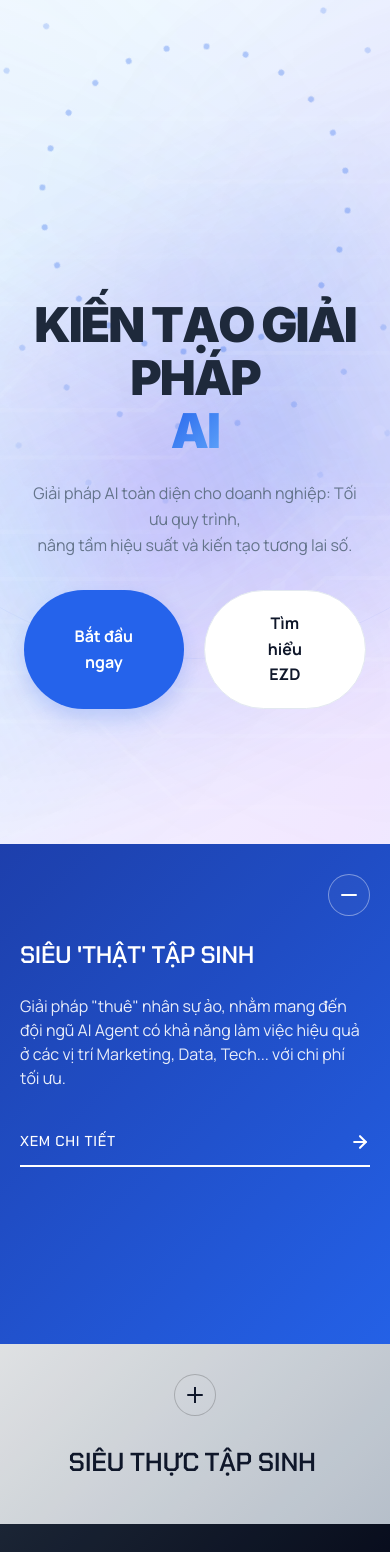
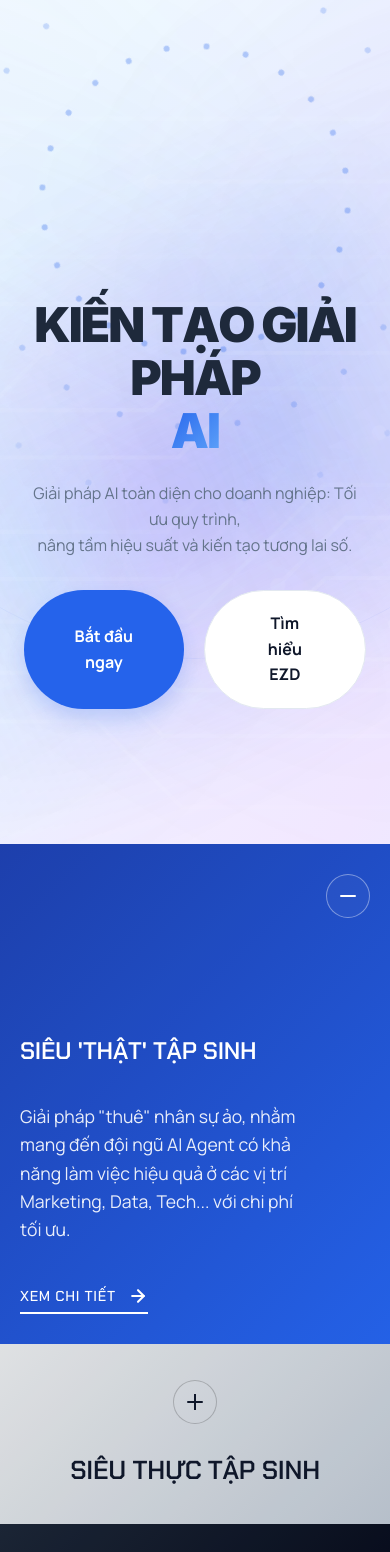
Before and after one commit to ezdproduct/EZDwebsite, a Next.js app: page / in a window 390 px wide. Shown: the top 1552 px of the page. Built offline with nearby package versions, Linux system fonts and the light colour scheme; a web font is replaced by a local one.

Commit message:
Rotate inactive titles and position icons on the right margin to match reference

```diff
--- a/components/ServiceAccordion.module.css
+++ b/components/ServiceAccordion.module.css
@@ -31,11 +31,12 @@
     transition: all 0.8s cubic-bezier(0.25, 1, 0.5, 1);
     display: flex;
     flex-direction: column;
-    padding: 40px 30px;
+    padding: 60px 40px;
     color: white;
     overflow: hidden;
     background-size: cover;
     background-position: center;
+    justify-content: center;
 }
 
 .panel::before {
@@ -63,23 +64,28 @@
     opacity: 0.1;
 }
 
-.panel.active .header {
-    justify-content: flex-end;
-    margin-bottom: 40px;
+.iconContainer {
+    position: absolute;
+    right: 20px;
+    top: 50%;
+    transform: translateY(-50%);
+    z-index: 5;
+    transition: all 0.5s ease;
 }
 
-.panel.active .content {
-    margin-top: 0;
+.panel:not(.active) .iconContainer {
+    right: 50%;
+    transform: translate(50%, -50%);
+}
+
+@media (min-width: 769px) {
+    .panel:not(.active) .iconContainer {
+        right: 20px;
+        transform: translateY(-50%);
+    }
 }
 
 
-.header {
-    position: relative;
-    z-index: 2;
-    margin-bottom: auto;
-    display: flex;
-    justify-content: flex-start;
-}
 
 .toggle {
     width: 44px;
@@ -139,63 +145,35 @@
     font-weight: 600;
     margin: 0;
     white-space: nowrap;
-    transition: all 0.5s ease;
+    transition: all 0.8s cubic-bezier(0.25, 1, 0.5, 1);
     text-transform: uppercase;
     letter-spacing: -0.01em;
-    display: flex;
-    flex-wrap: wrap;
-}
-
-.word {
-    display: inline-block;
-    margin-right: 0.22em;
-}
-
-.word:last-child {
-    margin-right: 0;
 }
 
 
-.panel:not(.active) .header {
-    margin-bottom: 20px;
+.panel:not(.active) .content {
+    margin: 0;
+    padding: 0;
+    display: flex;
+    align-items: center;
     justify-content: center;
 }
 
-.panel:not(.active) .content {
-    margin-top: 0;
-    padding: 0 15px;
-}
-
 .panel:not(.active) .title {
-    transform: none;
-    position: static;
-    font-size: 36px;
-    white-space: normal;
+    transform: rotate(-90deg);
+    font-size: 24px;
+    white-space: nowrap;
     text-align: center;
-    line-height: 1.2;
-    opacity: 1;
-    font-weight: 600;
-    width: 100%;
-    display: flex;
-    flex-direction: column;
-    align-items: center;
-    justify-content: center;
-    margin: 0 auto;
-}
-
-@media (min-width: 769px) {
-    .panel:not(.active) .word {
-        display: block;
-        margin-right: 0;
-        width: 100%;
-        text-align: center;
-    }
+    opacity: 0.7;
+    width: auto;
 }
 
 @media (max-width: 768px) {
-    .panel:not(.active) .word {
-        display: inline-block;
-        margin-right: 0.22em;
+    .panel:not(.active) .title {
+        transform: none;
+        font-size: 26px;
+        opacity: 1;
+        white-space: normal;
     }
 }
 
@@ -282,36 +260,26 @@
         margin-bottom: 15px;
     }
 
-    .toggle {
-        width: 42px;
-        height: 42px;
+    .iconContainer {
+        position: relative;
+        right: auto;
+        top: auto;
+        transform: none;
+        margin-bottom: 20px;
+        display: flex;
+        justify-content: center;
     }
 
-    .plus,
-    .minus {
-        width: 16px;
+    .panel.active .iconContainer {
+        justify-content: flex-end;
+        position: absolute;
+        right: 20px;
+        top: 30px;
+        transform: none;
     }
 
-    .details {
-        padding-right: 0;
-        margin-top: 20px;
-    }
-
-    .description {
-        font-size: 1rem;
-        margin-bottom: 28px;
-        line-height: 1.5;
-    }
-
-    .link {
-        padding: 12px 0;
-        /* Larger tap area */
-        width: 100%;
-        justify-content: space-between;
-    }
-
-    .panel.active .header {
-        justify-content: flex-end;
-        margin-bottom: 20px;
+    .panel:not(.active) .iconContainer {
+        right: auto;
+        transform: none;
     }
 }
--- a/components/ServiceAccordion.tsx
+++ b/components/ServiceAccordion.tsx
@@ -49,7 +49,7 @@ export default function ServiceAccordion() {
                             }}
                             onClick={() => setActiveIndex(index)}
                         >
-                            <div className={styles.header}>
+                            <div className={styles.iconContainer}>
                                 <div className={styles.toggle} style={{ borderColor: service.textColor === '#ffffff' ? 'rgba(255, 255, 255, 0.4)' : 'rgba(0, 0, 0, 0.2)' }}>
                                     {isActive ? (
                                         <span className={styles.minus} style={{ backgroundColor: service.textColor }}></span>
@@ -61,9 +61,7 @@ export default function ServiceAccordion() {
 
                             <div className={styles.content}>
                                 <h2 className={styles.title} style={{ color: service.textColor }}>
-                                    {service.title.split(' ').map((word, i) => (
-                                        <span key={i} className={styles.word}>{word}</span>
-                                    ))}
+                                    {service.title}
                                 </h2>
                                 {isActive && (
                                     <div className={styles.details}>
```
